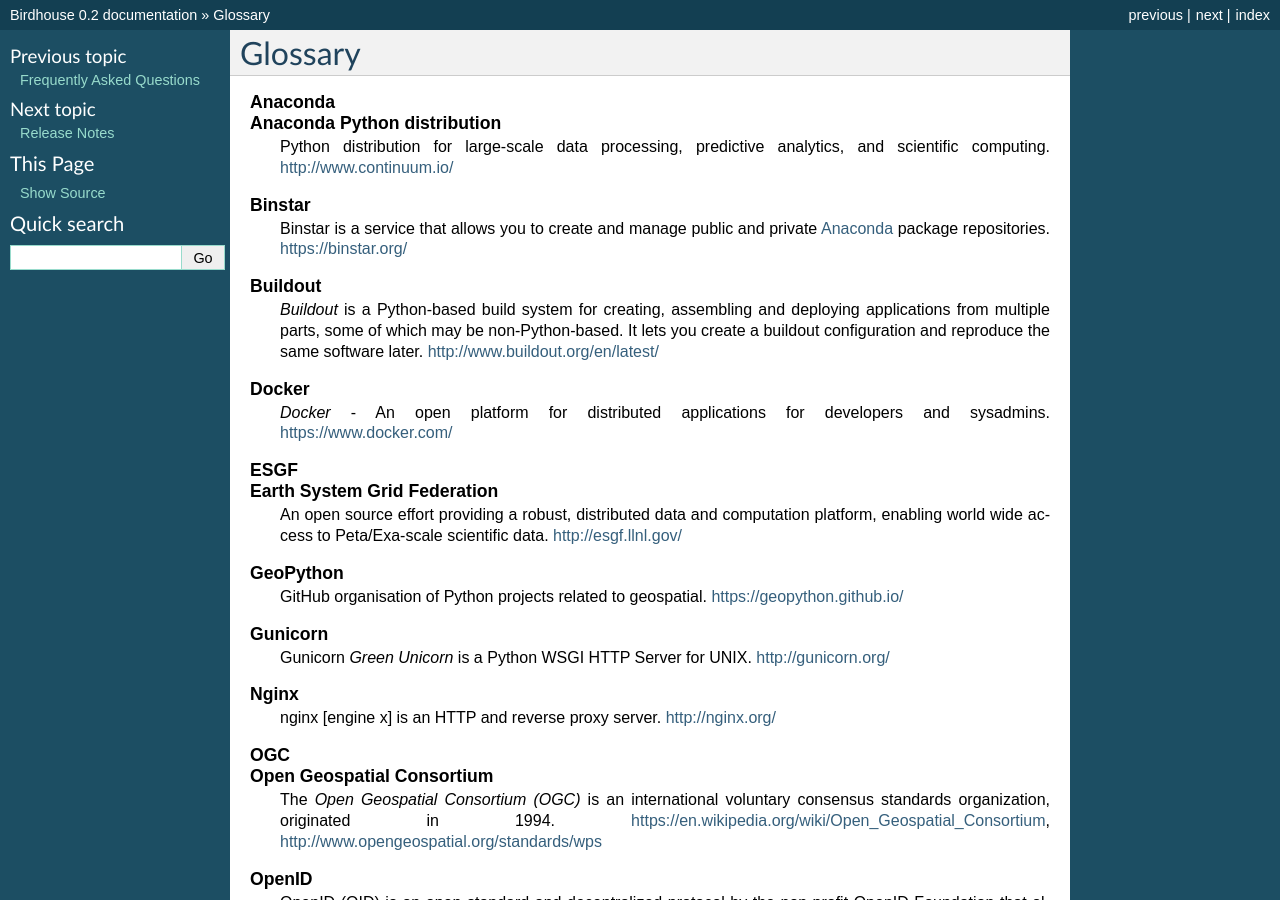
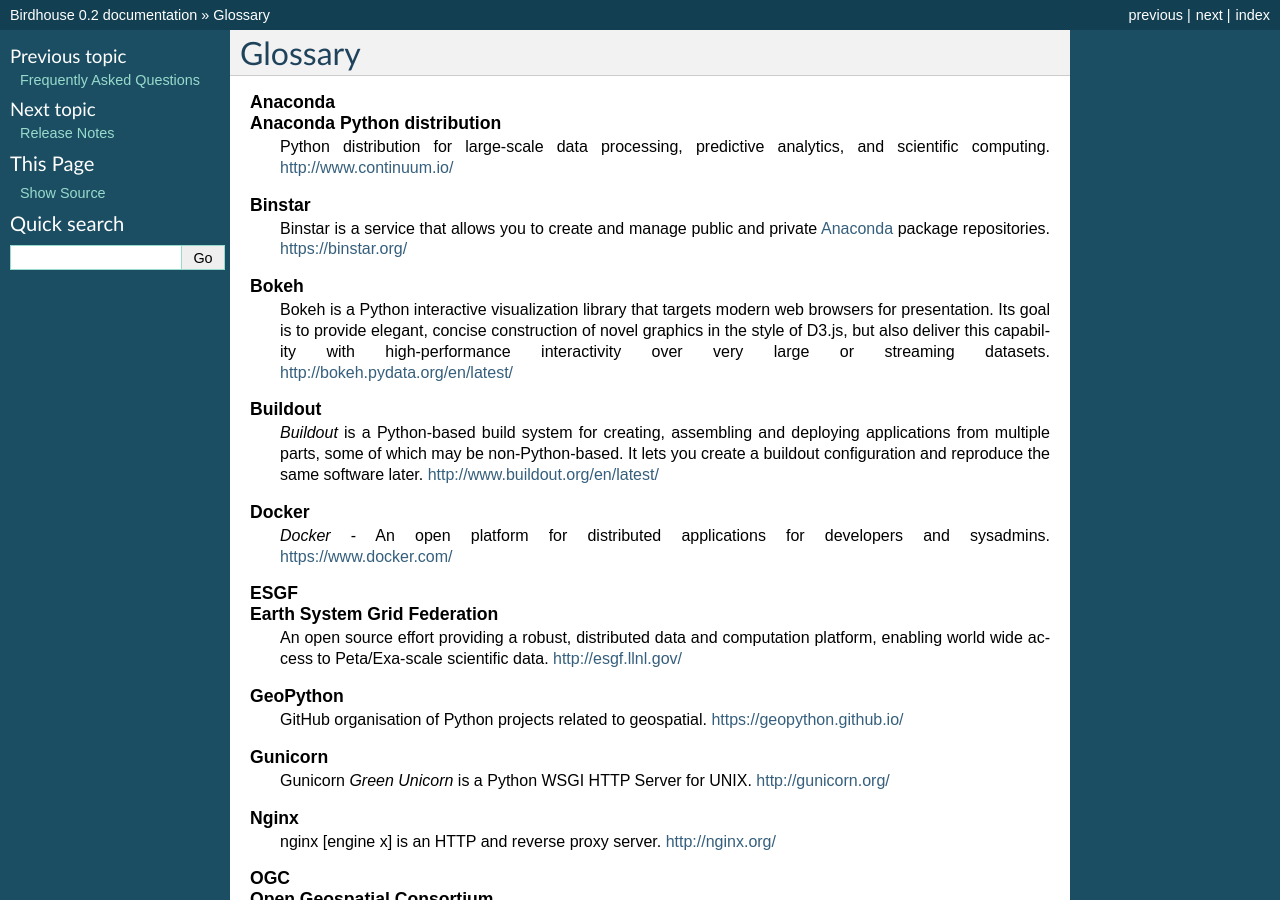
Before and after one commit to bird-house/birdhouse-docs, a Sphinx documentation site: the page built from docs/source/glossary.rst, in a window 1280 px wide and 900 px high. Built offline with Sphinx 7.4.7, drawn with Linux system fonts in a browser that asks for light colours.

Commit message:
bokeh added to glossary

```diff
--- a/docs/source/glossary.rst
+++ b/docs/source/glossary.rst
@@ -81,3 +81,7 @@
    Pyramid
       Pyramid is a Python web framework.
       http://www.pylonsproject.org/
+
+   Bokeh
+      Bokeh is a Python interactive visualization library that targets modern web browsers for presentation. Its goal is to provide elegant, concise construction of novel graphics in the style of D3.js, but also deliver this capability with high-performance interactivity over very large or streaming datasets.
+      http://bokeh.pydata.org/en/latest/
```
